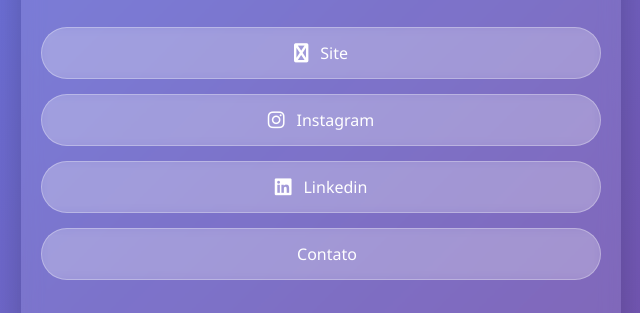
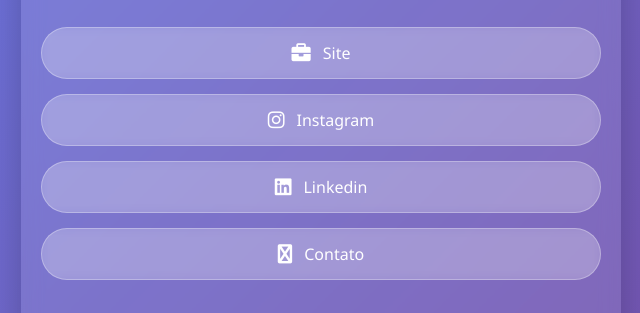
Before and after one commit to iarlemozaga/links.iarle.com.br, a plain HTML site: page index.html in a window 1280 px wide. Shown: the part 342-655 px from the top of the page, 319-959 px from the left. Drawn offline with Linux system fonts and the light colour scheme.

Commit message:
update icons

```diff
--- a/index.html
+++ b/index.html
@@ -22,7 +22,7 @@
         <!-- Links -->
         <div class="links">
             <a href="https://nutri.iarle.com.br" target="_blank" class="link">
-                <i class="fab fa-briefcase"></i> Site
+                <i class="fa fa-briefcase" aria-hidden="true"></i> Site
             </a>
             <a href="https://instagram.com/iarle.nutri" target="_blank" class="link">
                 <i class="fab fa-instagram"></i> Instagram
@@ -31,7 +31,7 @@
                 <i class="fab fa-linkedin"></i> Linkedin
             </a>
             <a href="https://contato.iarle.com.br" target="_blank" class="link">
-                <i class="fab fa-contact"></i> Contato
+                <i class="fab fa-phone"></i> Contato
             </a>
             </a>
         </div>
```
